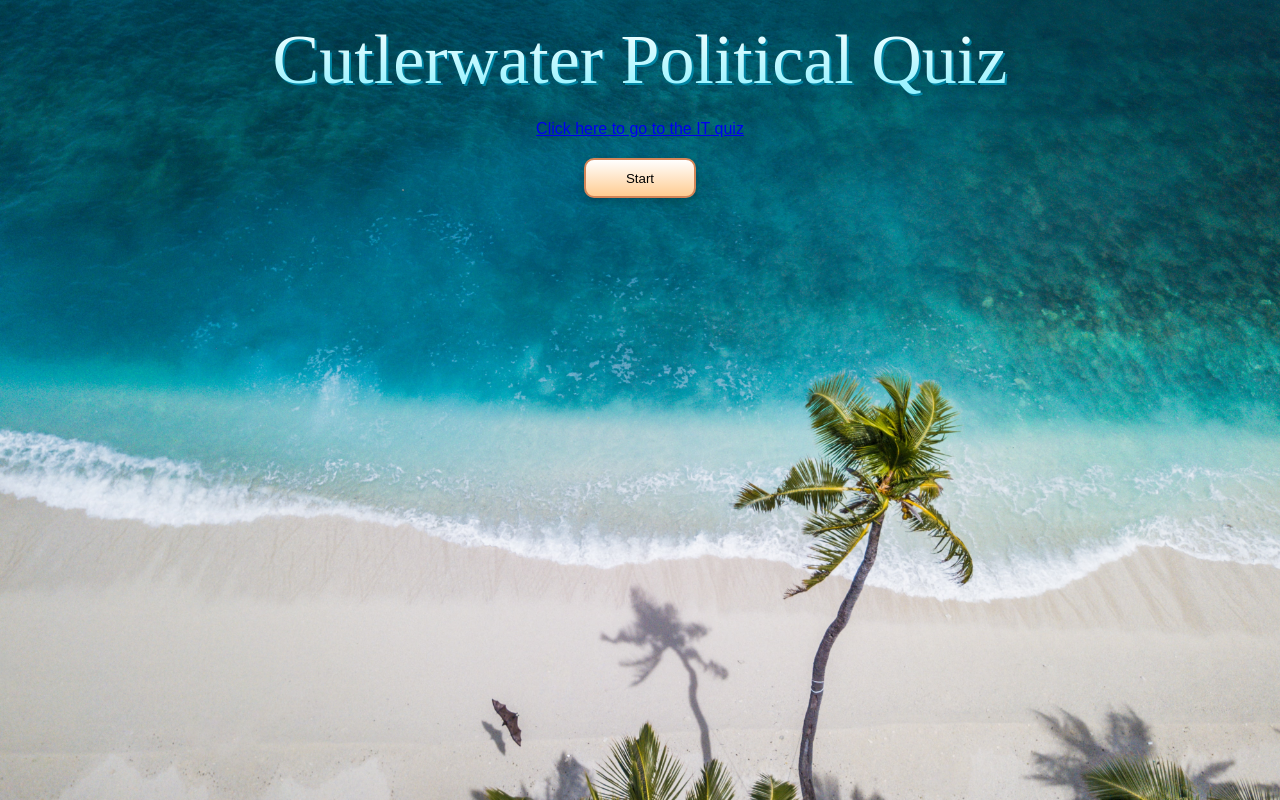
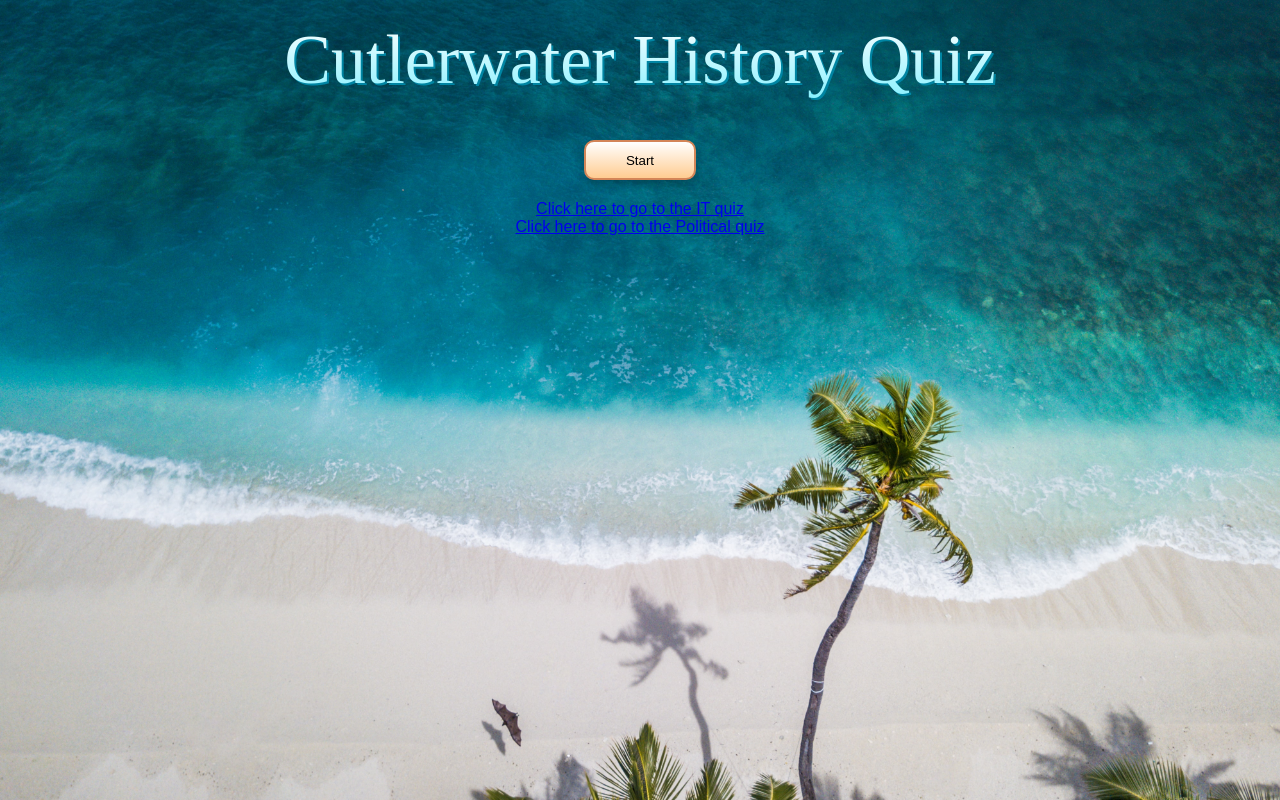
Before and after one commit to cutlerwater/historyquiz, a React (Create React App) app: page / in a window 1280 px wide. Built offline with nearby package versions, Linux system fonts and the light colour scheme.

Commit message:
first commit

```diff
--- a/package.json
+++ b/package.json
@@ -10,9 +10,11 @@
     "@types/node": "^12.0.0",
     "@types/react": "^17.0.0",
     "@types/react-dom": "^17.0.0",
+    "@types/styled-components": "^5.1.15",
     "react": "^17.0.2",
     "react-dom": "^17.0.2",
     "react-scripts": "4.0.3",
+    "styled-components": "^5.3.3",
     "typescript": "^4.1.2",
     "web-vitals": "^1.0.1"
   },
--- a/src/API.ts
+++ b/src/API.ts
@@ -18,7 +18,7 @@ export enum Difficulty {
 export type QuestionsState = Question & { answers: string[] };
 
 export const fetchQuizQuestions = async (amount: number, difficulty: Difficulty): Promise<QuestionsState[]> => {
-  const endpoint = `https://opentdb.com/api.php?amount=10&category=24`;
+  const endpoint = `https://opentdb.com/api.php?amount=10&category=23`;
   const data = await (await fetch(endpoint)).json();
   return data.results.map((question: Question) => ({
     ...question,
--- a/src/App.tsx
+++ b/src/App.tsx
@@ -73,8 +73,8 @@ const App = () => {
     <>
       <GlobalStyle />
       <Wrapper>
-        <h1>Cutlerwater Political Quiz</h1>
-        <a href="https://cutlerwater-quizzes.netlify.app/">Click here to go to the IT quiz</a>
+        <h1>Cutlerwater History Quiz</h1>
+
         {gameOver || userAnswers.length === TOTAL_QUESTIONS ? (
           <button className='start' onClick={startTrivia}>
             Start
@@ -97,7 +97,8 @@ const App = () => {
             Next Question
           </button>
         ) : null}
-
+       <a href="https://cutlerwater-quizzes.netlify.app/">Click here to go to the IT quiz</a>
+       <a href="https://cutlerwater-politicalquiz.netlify.app/">Click here to go to the Political quiz</a>
       </Wrapper>
           </>
   );
```
Also changed, not shown: 2 other files (tests, documents, lock files or other folders).
